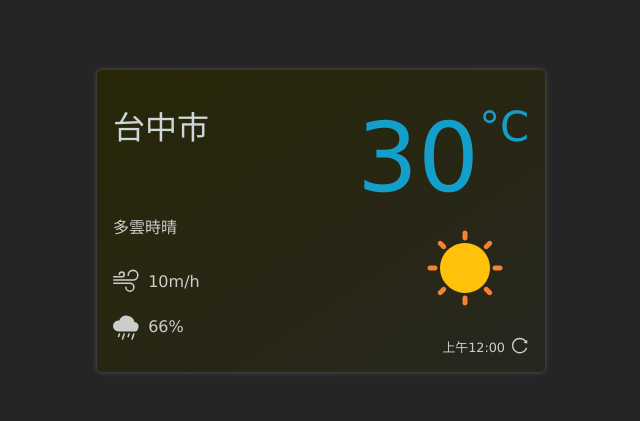
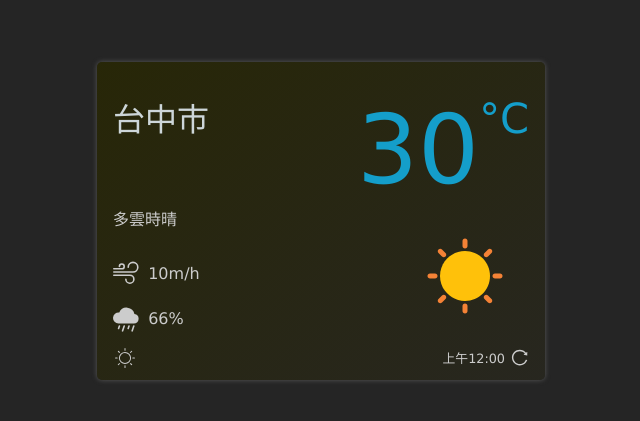
Before and after one commit to WeiLocus/weather-cast, a React (Vite) app: page / in a window 1280 px wide. Shown: the part 179-600 px from the top of the page, without its empty margins (319-959 px from the left). Built offline with nearby package versions, Linux system fonts and the light colour scheme.

Commit message:
feat: user can change light or dark mode

```diff
--- a/globalStyles.js
+++ b/globalStyles.js
@@ -7,8 +7,9 @@ export const GlobalStyle = createGlobalStyle`
 
     /* font-size */
     --fs-basic: 1rem;
-    --fs-big-100: 2rem;
-    --fs-big-200: 2.6rem;
+    --fs-big-100: 1.5rem;
+    --fs-big-200: 2rem;
+    --fs-big-300: 2.6rem;
     --fs-big-500: 6rem;
     --fs-small: 0.8rem;
 
@@ -35,8 +36,8 @@ export const GlobalStyle = createGlobalStyle`
 `
 
 // theme
-export const theme = {
-  light: {
+const theme = {
+  lightTheme: {
     bgColor:'#ededed',
     cardColor: '#f9f9f9',
     cardColor1: 'rgba(114,185,220, 0.4)',
@@ -48,7 +49,7 @@ export const theme = {
     cardImage:  "./images/bg-card.jpg",
 
   },
-  dark: {
+  darkTheme: {
     bgColor: '#252525',
     cardColor: '#121416',
     cardColor1: 'rgba(40,39,0, 0.8)',
@@ -59,3 +60,5 @@ export const theme = {
     textColor: '#cccccc',
   }
 }
+
+export const { lightTheme, darkTheme } = theme
--- a/src/App.jsx
+++ b/src/App.jsx
@@ -1,16 +1,23 @@
 import { GlobalStyle } from "../globalStyles"
-import { Container, Card, TopCard, BottomCard, Location, Temperature, Celsius, Description, AirFlow, Rain, Refresh } from "./styles/style"
+import { Container, Card, TopCard, BottomCard, Location, Temperature, Celsius, Description, AirFlow, Rain, Refresh, ThemeIcon } from "./styles/style"
 import { ThemeProvider } from "styled-components"
-import { theme } from "../globalStyles"
+import { lightTheme,darkTheme } from "../globalStyles"
 import { BsFillCloudRainFill, BsWind} from "react-icons/bs"
+import {CiLight, CiDark} from "react-icons/ci"
 import { AiOutlineReload } from "react-icons/ai"
 import { ReactComponent as Day} from "./assets/sun.svg"
 
+import { useState } from "react"
+
 function App() {
+  const [theme, setTheme] = useState('light')
+  const changeTheme = () => {
+    setTheme((currentTheme) => currentTheme === "light" ? "dark" : "light")
+  }
 
   return (
     <>
-    <ThemeProvider theme={theme.dark}>
+    <ThemeProvider theme={ theme === "light" ? darkTheme : lightTheme}>
       <GlobalStyle />
         <Container>
           <Card>
@@ -37,6 +44,10 @@ function App() {
                 上午12:00 <AiOutlineReload />
               </Refresh>
             </BottomCard>
+            <ThemeIcon onClick={changeTheme}>
+              {theme === "light" && <CiLight/>}
+              {theme === "dark" && <CiDark/> }
+            </ThemeIcon>
           </Card>
         </Container>
       </ThemeProvider>
--- a/src/styles/style.js
+++ b/src/styles/style.js
@@ -17,7 +17,6 @@ export const Card = styled.div`
     ${ ( {theme} ) => theme.cardColor2 }),url(${ ( {theme} ) => theme.cardImage });
   background-size: cover;
   box-shadow: ${ ( {theme} ) => theme.boxShadow };
-
   border-radius: 5px;
 `
 
@@ -28,6 +27,7 @@ export const TopCard = styled.div`
 `
 
 export const BottomCard = styled.div`
+  margin-bottom: 1rem;
   color: ${ ( {theme} ) => theme.textColor };
 
   .day-icon {
@@ -40,7 +40,7 @@ export const BottomCard = styled.div`
 
 export const Location = styled.div`
   margin-bottom: 1.2rem;
-  font-size: var(--fs-big-100);
+  font-size: var(--fs-big-200);
   color: ${ ( {theme} ) => theme.titleColor };
 `
 
@@ -59,7 +59,7 @@ export const Description = styled.div`
 
 export const Celsius = styled.div`
   font-weight: normal;
-  font-size: var(--fs-big-200);
+  font-size: var(--fs-big-300);
 `;
 
 export const AirFlow = styled.div`
@@ -92,7 +92,7 @@ export const Rain = styled.div`
 export const Refresh = styled.div`
   position: absolute;
   right: 1rem;
-  bottom: 1rem;
+  bottom: 0.8rem;
   display: inline-flex;
   align-items: flex-end;
   font-size: var(--fs-small);
@@ -104,3 +104,14 @@ export const Refresh = styled.div`
   }
 
 `;
+
+export const ThemeIcon = styled.div`
+
+  svg {
+    position: absolute;
+    bottom: 0.6rem;
+    left: 1rem;
+    font-size: var(--fs-big-100);
+    color: ${ ( {theme} ) => theme.textColor };
+  }
+`
```
